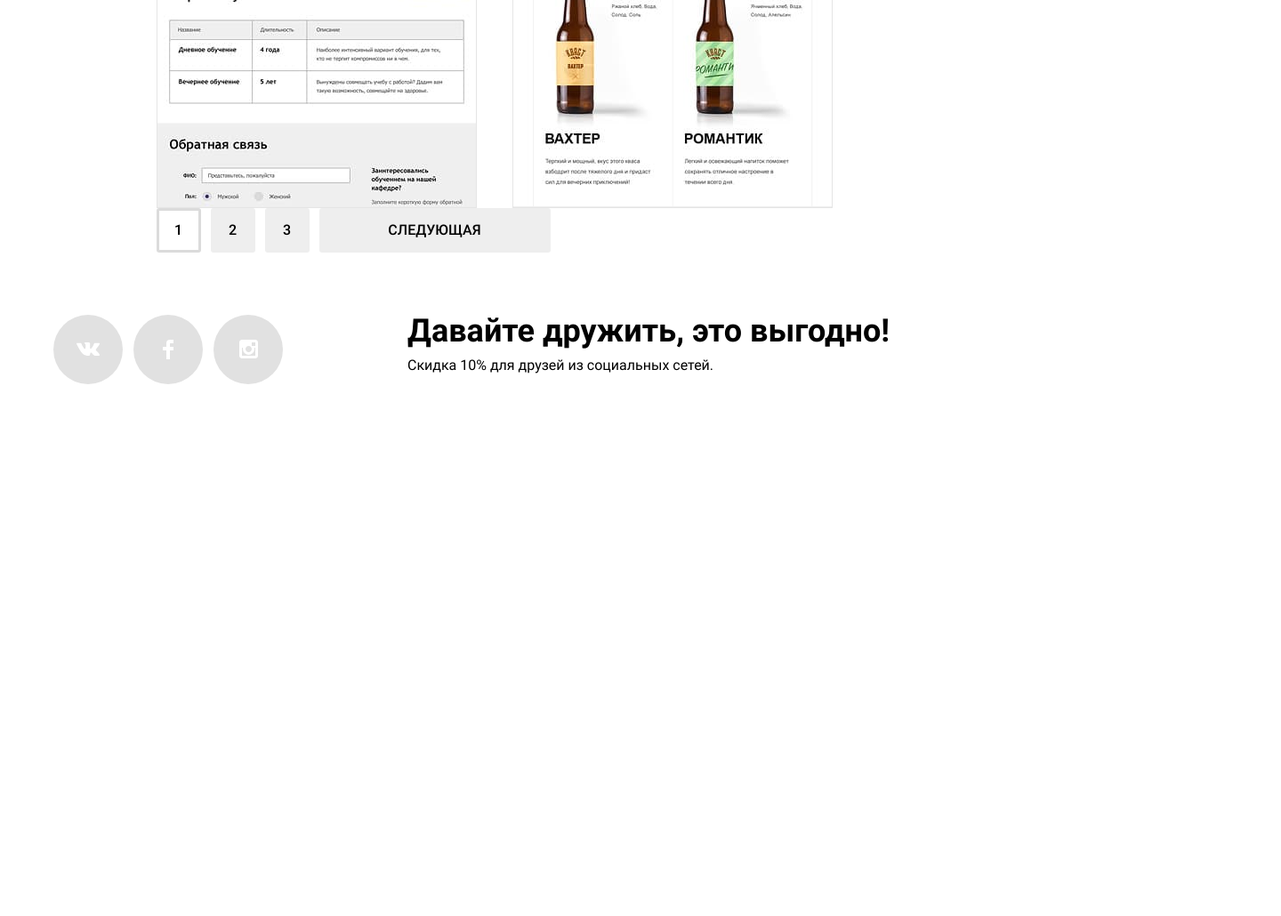
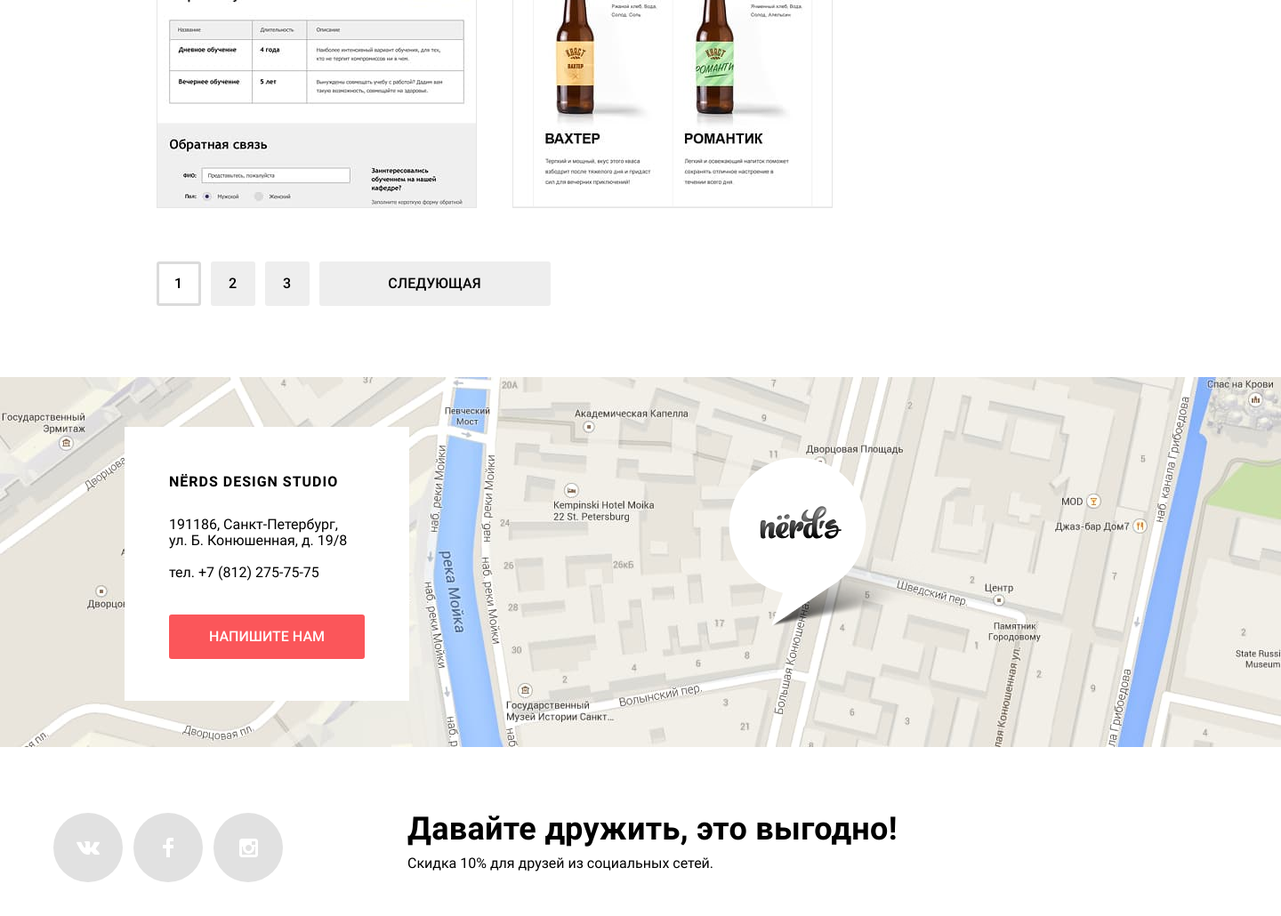
Before and after one commit to glevanov/630209-nerds-24, a website: page src/catalog.twig in a window 1280 px wide. Shown: the part 2061-3091 px from the top of the page at 89% size, 1440 px wide, since content can reach past the window. Before the commit the page ends 2563 px from the top, so only its background shows below. Drawn offline with nearby package versions, Linux system fonts and the light colour scheme; files that its build step writes are made by us from their sources; files whose address does not match are found by name.

Commit message:
Переносит контакты в футер, починяет letter-spacing в заголовках

```diff
--- a/css/styles.css
+++ b/css/styles.css
@@ -58,10 +58,6 @@ input[type="radio"].visually-hidden {
 
 .main__about {
   margin-top: 40px;
-}
-
-.main__contacts {
-  margin-top: 80px;
 }
 
 .main__heading {
@@ -283,6 +279,7 @@ input[type="radio"].visually-hidden {
   width: 660px;
   font-size: 45px;
   line-height: 45px;
+  letter-spacing: 0.3px;
 }
 
 .about__description {
@@ -486,9 +483,11 @@ input[type="radio"].visually-hidden {
 }
 
 .footer {
-  display: flex;
-  padding-top: 70px;
   padding-bottom: 70px;
+}
+
+.footer__contacts {
+  margin-top: 80px;
 }
 
 .footer__slogan {
@@ -506,6 +505,12 @@ input[type="radio"].visually-hidden {
   font-size: 36px;
   font-weight: 700;
   line-height: 36px;
+  letter-spacing: 0.3px;
+}
+
+.footer__wrap {
+  display: flex;
+  padding-top: 70px;
 }
 
 .social {
@@ -808,14 +813,6 @@ input[type="radio"].visually-hidden {
   opacity: 1;
 }
 
-.catalog {
-  display: flex;
-}
-
-.catalog__main-column {
-  width: 760px;
-}
-
 .cards {
   display: flex;
   flex-wrap: wrap;
@@ -929,6 +926,18 @@ input[type="radio"].visually-hidden {
   margin-bottom: 44px;
 }
 
+.catalog {
+  display: flex;
+}
+
+.catalog__main-column {
+  width: 760px;
+}
+
+.catalog__cards {
+  margin-bottom: 60px;
+}
+
 .pagination {
   display: flex;
 }
--- a/src/catalog.twig
+++ b/src/catalog.twig
@@ -170,7 +170,7 @@
           </article>
         </li>
       </ul>
-      <footer class="pagination">
+      <footer class="pagination catalog__pagination">
         <a href="previous.html" class="pagination__button pagination__button--inactive button button--pagination">предыдущая</a>
         <ul class="pagination__list">
           <li class="pagination__item pagination__item--current">
--- a/src/styles/blocks/about.css
+++ b/src/styles/blocks/about.css
@@ -10,6 +10,7 @@
 
   font-size: 45px;
   line-height: 45px;
+  letter-spacing: 0.3px;
 }
 
 .about__description {
--- a/src/styles/blocks/catalog.css
+++ b/src/styles/blocks/catalog.css
@@ -5,3 +5,7 @@
 .catalog__main-column {
   width: 760px;
 }
+
+.catalog__cards {
+  margin-bottom: 60px;
+}
--- a/src/styles/blocks/footer.css
+++ b/src/styles/blocks/footer.css
@@ -1,7 +1,9 @@
 .footer {
-  display: flex;
-  padding-top: 70px;
   padding-bottom: 70px;
+}
+
+.footer__contacts {
+  margin-top: 80px;
 }
 
 .footer__slogan {
@@ -21,4 +23,10 @@
   font-size: 36px;
   font-weight: 700;
   line-height: 36px;
+  letter-spacing: 0.3px;
 }
+
+.footer__wrap {
+  display: flex;
+  padding-top: 70px;
+}
--- a/src/styles/blocks/main.css
+++ b/src/styles/blocks/main.css
@@ -8,10 +8,6 @@
 
 .main__about {
   margin-top: 40px;
-}
-
-.main__contacts {
-  margin-top: 80px;
 }
 
 .main__heading {
--- a/src/styles/index.css
+++ b/src/styles/index.css
@@ -19,6 +19,6 @@
 @import "blocks/logo.css";
 @import "blocks/sort.css";
 @import "blocks/filters.css";
+@import "blocks/cards.css";
 @import "blocks/catalog.css";
-@import "blocks/cards.css";
 @import "blocks/pagination.css";
--- a/src/twig/footer.twig
+++ b/src/twig/footer.twig
@@ -1,4 +1,14 @@
-<footer class="footer page__footer wrapper">
+<footer class="footer page__footer">
+  <section class="contacts footer__contacts wrapper wrapper--full-width">
+    <address class="contacts__address">
+      <p class="contacts__recipient">NЁRDS DESIGN STUDIO</p>
+      <p class="contacts__text">191186, Санкт-Петербург, ул. Б. Конюшенная, д. 19/8</p>
+      <a class="contacts__tel" href="tel:+78122757575">тел. +7 (812) 275-75-75</a>
+      <a class="contacts__button button" href="writeus.html">Напишите нам</a>
+    </address>
+    <img class="contacts__map" src="img/map-placeholder.jpg" alt="Схема проезда" width="1440" height="416">
+  </section>
+  <div class="footer__wrap wrapper">
     <ul class="social">
       <li class="social__item">
         <a class="social__link" href="https://vk.com/">
@@ -20,4 +30,5 @@
       <span class="footer__tagline">Давайте дружить, это выгодно!</span>
       Скидка 10% для друзей из социальных сетей.
     </p>
+  </div>
 </footer>
```
Also changed, not shown: src/index.twig (+0 -9 lines), catalog.html, css/styles.min.css, index.html. Lines whose indentation alone changed are shown as unchanged.
